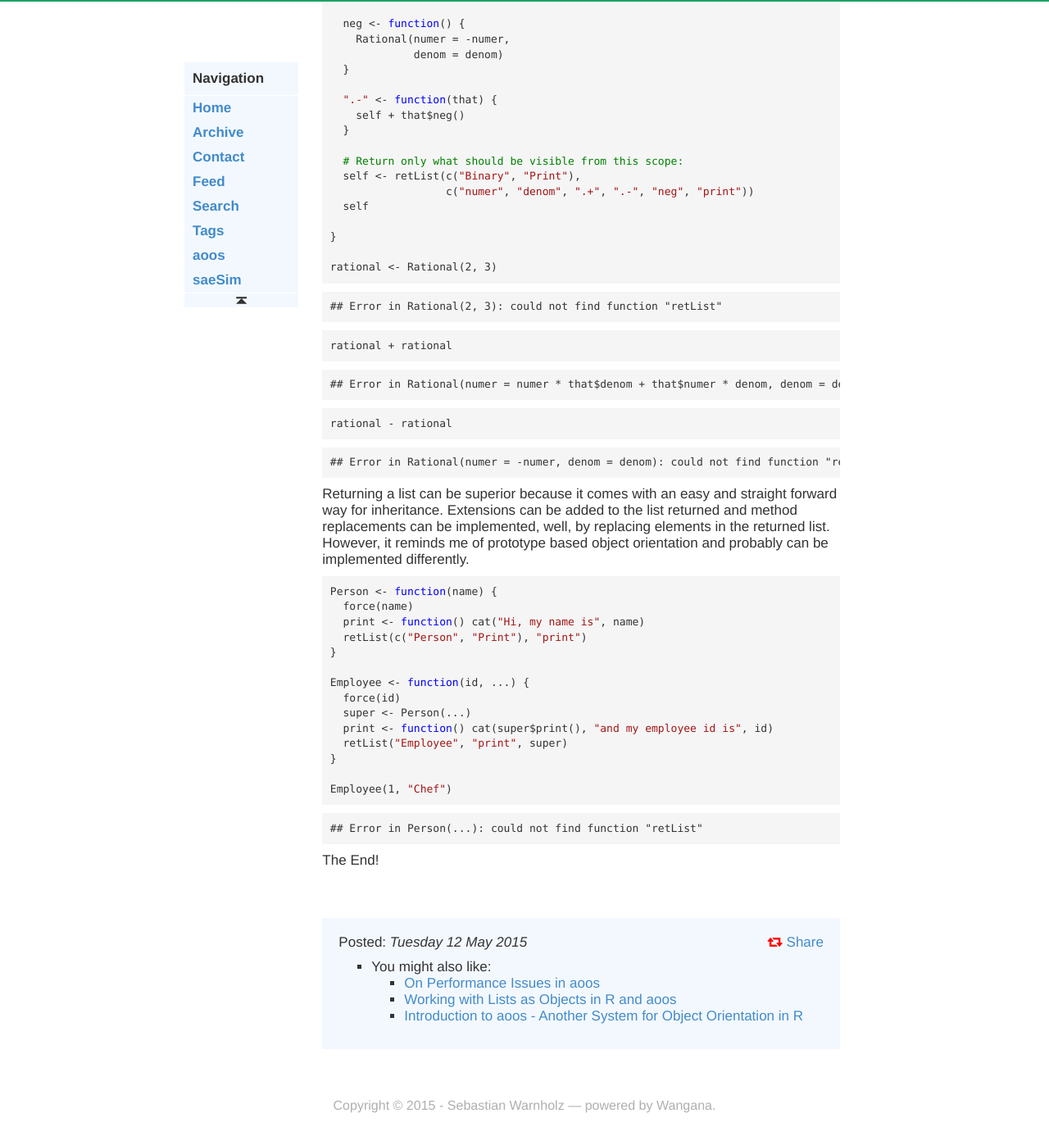
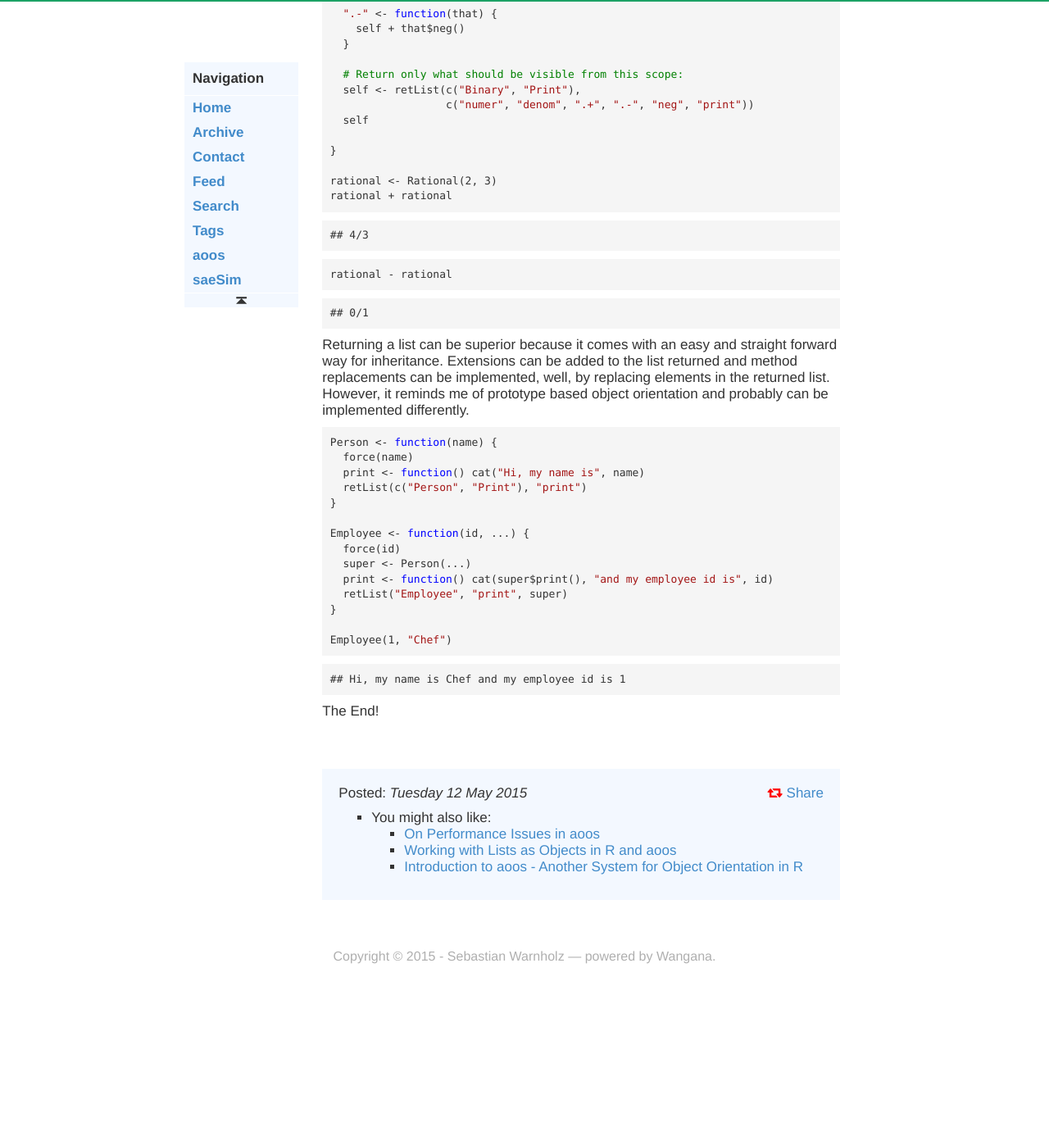
Before and after one commit to wahani/wahani.github.io, a Jekyll site: the page built from _posts/2015-05-12-On-Reference-Classes-in-R-and-aoos.md, in a window 1280 px wide and 1400 px high, scrolled down 10287 px. Shown: the top 1397 px of the window at 82% size. Built offline with Jekyll 4.4.1, drawn with Linux system fonts in a browser that asks for light colours; some web fonts are replaced; comment, search, counter and statistics services are not loaded; after the commit the page ends 11505 px from its top, so only the background shows below that; some of the changed text lies outside the part shown.

Commit message:
fix errors in post

```diff
--- a/_posts/2015-05-12-On-Reference-Classes-in-R-and-aoos.md
+++ b/_posts/2015-05-12-On-Reference-Classes-in-R-and-aoos.md
@@ -208,12 +208,6 @@ Rational <- defineRefClass({
 })
 {% endhighlight %}
 
-
-
-{% highlight text %}
-## Error in eval(expr, envir, enclos): could not find function "defineRefClass"
-{% endhighlight %}
-
 `defineRefClass` is a wrapper around `setRefClass` and captures whatever you
 write inside the curly braces. So this is really just a different representation
 of the above example but at least for me easier to read. The test cases for
@@ -313,17 +307,7 @@ Rational <- defineRefClass({
   }
 
 })
-{% endhighlight %}
 
-
-
-{% highlight text %}
-## Error in eval(expr, envir, enclos): could not find function "defineRefClass"
-{% endhighlight %}
-
-
-
-{% highlight r %}
 rational <- Rational(2, 3)
 rational$.gcd
 {% endhighlight %}
@@ -331,7 +315,7 @@ rational$.gcd
 
 
 {% highlight text %}
-## Error in envRefInferField(x, what, getClass(class(x)), selfEnv): '.gcd' is not a valid field or method name for reference class "Rational"
+## Error in rational$.gcd: Restricted access!
 {% endhighlight %}
 
 
@@ -774,24 +758,13 @@ Rational <- function(numer, denom) {
 }
 
 rational <- Rational(2, 3)
-{% endhighlight %}
-
-
-
-{% highlight text %}
-## Error in Rational(2, 3): could not find function "retList"
-{% endhighlight %}
-
-
-
-{% highlight r %}
 rational + rational
 {% endhighlight %}
 
 
 
 {% highlight text %}
-## Error in Rational(numer = numer * that$denom + that$numer * denom, denom = denom * : could not find function "retList"
+## 4/3
 {% endhighlight %}
 
 
@@ -803,7 +776,7 @@ rational - rational
 
 
 {% highlight text %}
-## Error in Rational(numer = -numer, denom = denom): could not find function "retList"
+## 0/1
 {% endhighlight %}
 
 Returning a list can be superior because it comes with an easy and straight
@@ -833,7 +806,7 @@ Employee(1, "Chef")
 
 
 {% highlight text %}
-## Error in Person(...): could not find function "retList"
+## Hi, my name is Chef and my employee id is 1
 {% endhighlight %}
 
 The End!
```
